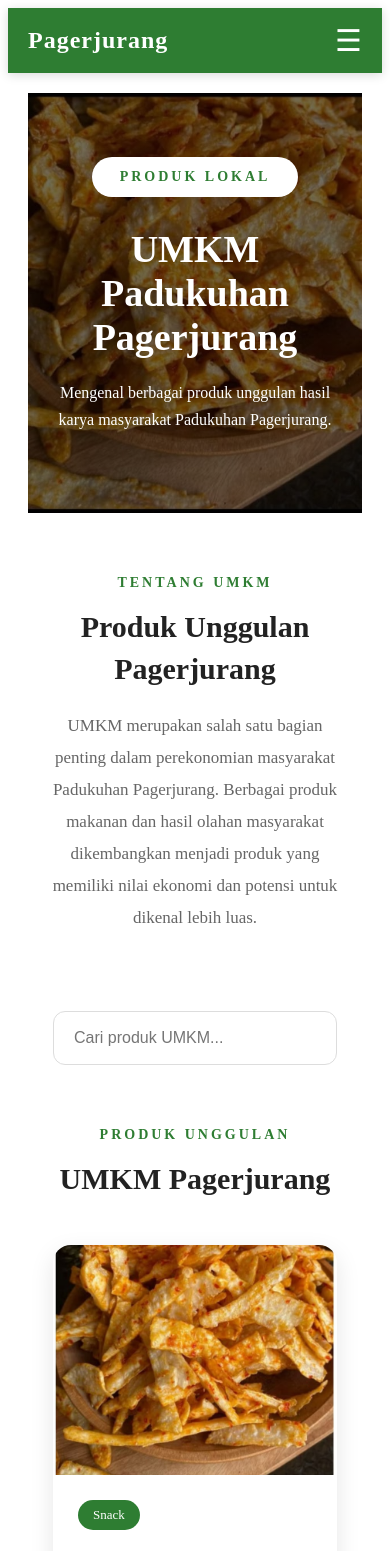
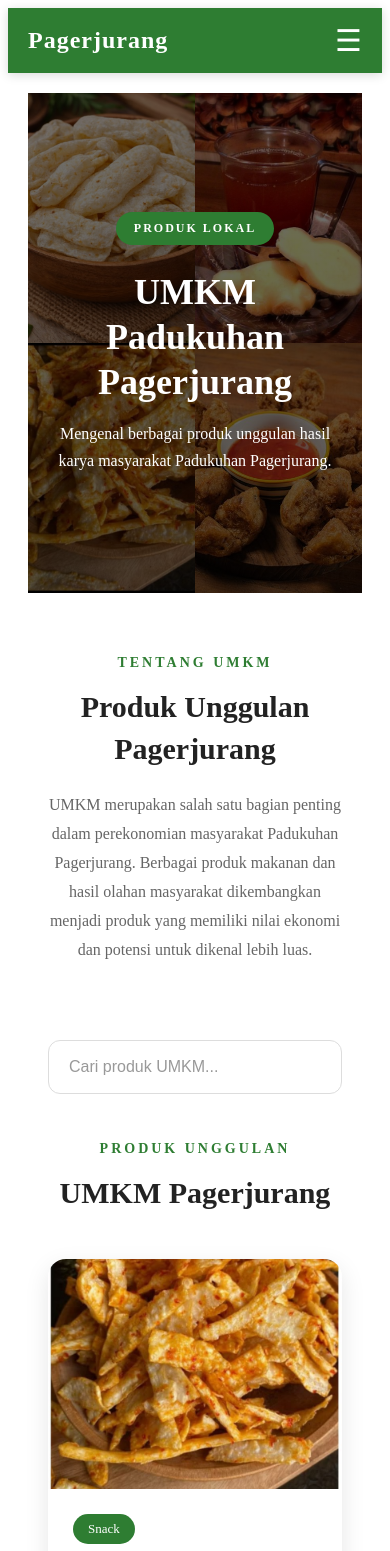
Before and after one commit to fahrurrozi24/digitalisasi-umkm-pagerjurang, a React (Vite) app: page /umkm in a window 390 px wide. Shown: the top 1551 px of the page. Built offline with nearby package versions, Linux system fonts and the light colour scheme.

Commit message:
Final website KKN

```diff
--- a/src/pages/Umkm.css
+++ b/src/pages/Umkm.css
@@ -1,48 +1,114 @@
-/* ========================= */
+/* ================================================= */
 /* HERO */
-/* ========================= */
+/* ================================================= */
 
 .umkm-hero {
+  position: relative;
+
   min-height: 520px;
 
-  background-size: cover;
-  background-position: center;
+  display: flex;
 
-  display: flex;
   justify-content: center;
   align-items: center;
 
   text-align: center;
 
+  overflow: hidden;
+
   color: white;
 }
 
+
+/* ================================================= */
+/* 4 BACKGROUND */
+/* ================================================= */
+
+.umkm-background {
+  position: absolute;
+
+  inset: 0;
+
+  display: grid;
+
+  grid-template-columns: 1fr 1fr;
+
+  grid-template-rows: 1fr 1fr;
+
+  z-index: 0;
+}
+
+.bg-image {
+  width: 100%;
+  height: 100%;
+
+  background-size: cover;
+
+  background-position: center;
+
+  background-repeat: no-repeat;
+
+  transition: transform .5s ease;
+}
+
+
+/* ================================================= */
+/* OVERLAY */
+/* ================================================= */
+
+.umkm-background-overlay {
+  position: absolute;
+
+  inset: 0;
+
+  background:
+    linear-gradient(
+      rgba(0,0,0,.55),
+      rgba(0,0,0,.65)
+    );
+
+  z-index: 1;
+}
+
+
+/* ================================================= */
+/* HERO CONTENT */
+/* ================================================= */
+
 .umkm-hero-content {
+  position: relative;
+
+  z-index: 2;
+
   max-width: 900px;
+
   padding: 30px;
 }
 
-.umkm-hero-content span,
-.detail-label {
+.umkm-hero-content span {
   display: inline-block;
 
-  background: white;
-  color: #2e7d32;
+  background: #2e7d32;
 
-  padding: 12px 28px;
+  color: white;
+
+  padding: 10px 25px;
 
   border-radius: 30px;
 
   font-size: 14px;
+
   font-weight: bold;
 
-  letter-spacing: 3px;
+  letter-spacing: 2px;
 }
 
 .umkm-hero-content h1 {
   color: white;
 
   font-size: 58px;
+
+  line-height: 1.2;
 
   margin: 30px 0 20px;
 
@@ -55,12 +121,16 @@
   font-size: 20px;
 
   line-height: 32px;
+
+  max-width: 750px;
+
+  margin: auto;
 }
 
 
-/* ========================= */
+/* ================================================= */
 /* ABOUT */
-/* ========================= */
+/* ================================================= */
 
 .umkm-about {
   max-width: 900px;
@@ -84,25 +154,25 @@
 
 .umkm-about h2,
 .umkm-list-header h2 {
+  color: #222;
+
   font-size: 38px;
 
   margin: 15px 0 20px;
-
-  color: #222;
 }
 
 .umkm-about p {
+  color: #666;
+
   font-size: 17px;
 
   line-height: 32px;
-
-  color: #666;
 }
 
 
-/* ========================= */
+/* ================================================= */
 /* SEARCH */
-/* ========================= */
+/* ================================================= */
 
 .umkm-search {
   max-width: 1000px;
@@ -123,6 +193,10 @@
 
   border-radius: 12px;
 
+  background: white;
+
+  color: #333;
+
   font-size: 16px;
 
   outline: none;
@@ -134,13 +208,18 @@
   border-color: #2e7d32;
 
   box-shadow:
-    0 0 0 3px rgba(46,125,50,.12);
+    0 0 0 3px
+    rgba(46,125,50,.12);
+}
+
+.umkm-search input::placeholder {
+  color: #999;
 }
 
 
-/* ========================= */
+/* ================================================= */
 /* LIST */
-/* ========================= */
+/* ================================================= */
 
 .umkm-list {
   max-width: 1200px;
@@ -160,15 +239,18 @@
   display: grid;
 
   grid-template-columns:
-    repeat(auto-fit, minmax(280px, 1fr));
+    repeat(
+      auto-fit,
+      minmax(280px, 1fr)
+    );
 
   gap: 30px;
 }
 
 
-/* ========================= */
+/* ================================================= */
 /* CARD */
-/* ========================= */
+/* ================================================= */
 
 .umkm-card {
   background: white;
@@ -178,17 +260,24 @@
   overflow: hidden;
 
   box-shadow:
-    0 8px 25px rgba(0,0,0,.10);
+    0 8px 25px
+    rgba(0,0,0,.10);
 
-  transition: .3s ease;
+  transition:
+    transform .3s ease,
+    box-shadow .3s ease;
 }
 
 .umkm-card:hover {
   transform: translateY(-8px);
 
   box-shadow:
-    0 15px 35px rgba(0,0,0,.16);
+    0 15px 35px
+    rgba(0,0,0,.16);
 }
+
+
+/* IMAGE */
 
 .umkm-card-image {
   height: 230px;
@@ -198,23 +287,28 @@
 
 .umkm-card-image img {
   width: 100%;
+
   height: 100%;
 
   object-fit: cover;
 
-  transition: .4s;
+  transition:
+    transform .4s ease;
 }
 
-.umkm-card:hover .umkm-card-image img {
+.umkm-card:hover
+.umkm-card-image img {
   transform: scale(1.07);
 }
+
+
+/* CONTENT */
 
 .umkm-card-content {
   padding: 25px;
 }
 
-.umkm-category,
-.detail-category {
+.umkm-category {
   display: inline-block;
 
   background: #2e7d32;
@@ -229,11 +323,11 @@
 }
 
 .umkm-card-content h3 {
+  color: #222;
+
   font-size: 26px;
 
   margin: 18px 0 12px;
-
-  color: #222;
 }
 
 .umkm-card-content p {
@@ -243,6 +337,9 @@
 
   margin-bottom: 20px;
 }
+
+
+/* BUTTON */
 
 .umkm-card-content button {
   width: 100%;
@@ -259,6 +356,8 @@
 
   font-size: 16px;
 
+  font-weight: 600;
+
   cursor: pointer;
 
   transition: .3s;
@@ -266,22 +365,26 @@
 
 .umkm-card-content button:hover {
   background: #1b5e20;
+
+  transform: translateY(-2px);
 }
 
 
-/* ========================= */
+/* ================================================= */
 /* DETAIL HERO */
-/* ========================= */
+/* ================================================= */
 
 .umkm-detail-hero {
   min-height: 430px;
 
   background-size: cover;
+
   background-position: center;
 
   display: flex;
 
   justify-content: center;
+
   align-items: center;
 
   text-align: center;
@@ -293,31 +396,52 @@
   padding: 30px;
 }
 
+.detail-label {
+  display: inline-block;
+
+  background: #2e7d32;
+
+  color: white;
+
+  padding: 10px 25px;
+
+  border-radius: 30px;
+
+  font-size: 14px;
+
+  font-weight: bold;
+
+  letter-spacing: 2px;
+}
+
 .detail-hero-content h1 {
   color: white;
 
   font-size: 55px;
 
+  line-height: 1.2;
+
   margin: 25px 0 10px;
 }
 
 .detail-hero-content p {
+  color: white;
+
   font-size: 20px;
-
-  color: white;
 }
 
 
-/* ========================= */
+/* ================================================= */
 /* DETAIL */
-/* ========================= */
+/* ================================================= */
 
 .umkm-detail {
   max-width: 1100px;
 
   margin: auto;
 
-  padding: 50px 25px 100px;
+  padding:
+    50px 25px 100px;
 }
 
 
@@ -337,6 +461,8 @@
   cursor: pointer;
 
   margin-bottom: 30px;
+
+  padding: 0;
 }
 
 .back-button:hover {
@@ -349,7 +475,8 @@
 .detail-card {
   display: grid;
 
-  grid-template-columns: 1fr 1fr;
+  grid-template-columns:
+    1fr 1fr;
 
   gap: 50px;
 
@@ -360,8 +487,12 @@
   padding: 35px;
 
   box-shadow:
-    0 10px 35px rgba(0,0,0,.10);
+    0 10px 35px
+    rgba(0,0,0,.10);
 }
+
+
+/* DETAIL IMAGE */
 
 .detail-image {
   height: 500px;
@@ -379,16 +510,33 @@
   object-fit: cover;
 }
 
+
+/* DETAIL CONTENT */
+
 .detail-content {
   padding: 15px 10px;
 }
 
+.detail-category {
+  display: inline-block;
+
+  background: #2e7d32;
+
+  color: white;
+
+  padding: 7px 15px;
+
+  border-radius: 30px;
+
+  font-size: 13px;
+}
+
 .detail-content h2 {
+  color: #2e7d32;
+
   font-size: 40px;
 
   margin: 20px 0;
-
-  color: #2e7d32;
 }
 
 .detail-line {
@@ -400,11 +548,11 @@
 }
 
 .detail-content h3 {
+  color: #222;
+
   font-size: 22px;
 
   margin-bottom: 15px;
-
-  color: #222;
 }
 
 .detail-content p {
@@ -420,9 +568,9 @@
 }
 
 
-/* ========================= */
-/* INFO DETAIL */
-/* ========================= */
+/* ================================================= */
+/* DETAIL INFO */
+/* ================================================= */
 
 .detail-info {
   margin-top: 30px;
@@ -459,9 +607,9 @@
 }
 
 
-/* ========================= */
+/* ================================================= */
 /* DETAIL BOTTOM */
-/* ========================= */
+/* ================================================= */
 
 .detail-bottom {
   text-align: center;
@@ -488,9 +636,9 @@
 }
 
 
-/* ========================= */
+/* ================================================= */
 /* NO RESULT */
-/* ========================= */
+/* ================================================= */
 
 .no-result {
   grid-column: 1 / -1;
@@ -503,9 +651,9 @@
 }
 
 
-/* ========================= */
+/* ================================================= */
 /* SUPPORT */
-/* ========================= */
+/* ================================================= */
 
 .umkm-support {
   background: #f5f5f5;
@@ -532,18 +680,62 @@
 }
 
 
-/* ========================= */
+/* ================================================= */
+/* TABLET */
+/* ================================================= */
+
+@media (max-width: 992px) {
+
+  .umkm-hero-content h1 {
+    font-size: 46px;
+  }
+
+  .detail-card {
+    gap: 30px;
+  }
+
+  .detail-image {
+    height: 430px;
+  }
+
+}
+
+
+/* ================================================= */
 /* MOBILE */
-/* ========================= */
+/* ================================================= */
 
 @media (max-width: 768px) {
 
+  /* HERO */
+
   .umkm-hero {
-    min-height: 420px;
+    min-height: 500px;
+  }
+
+  .umkm-background {
+    grid-template-columns: 1fr 1fr;
+
+    grid-template-rows: 1fr 1fr;
+  }
+
+  .umkm-hero-content {
+    padding: 25px 20px;
+  }
+
+  .umkm-hero-content span {
+    font-size: 12px;
+
+    padding: 9px 18px;
   }
 
   .umkm-hero-content h1 {
-    font-size: 38px;
+    font-size: 36px;
+
+    line-height: 45px;
+
+    margin:
+      25px 0 15px;
   }
 
   .umkm-hero-content p {
@@ -552,8 +744,12 @@
     line-height: 27px;
   }
 
+
+  /* ABOUT */
+
   .umkm-about {
-    padding: 60px 20px;
+    padding:
+      60px 20px;
   }
 
   .umkm-about h2,
@@ -561,26 +757,75 @@
     font-size: 30px;
   }
 
+  .umkm-about p {
+    font-size: 16px;
+
+    line-height: 29px;
+  }
+
+
+  /* SEARCH */
+
+  .umkm-search {
+    padding: 0 20px;
+
+    margin-bottom: 45px;
+  }
+
+
+  /* LIST */
+
+  .umkm-list {
+    padding:
+      0 20px 70px;
+  }
+
   .umkm-grid {
     grid-template-columns: 1fr;
   }
 
-  /* DETAIL MOBILE */
+
+  /* DETAIL HERO */
 
   .umkm-detail-hero {
     min-height: 350px;
   }
 
+  .detail-hero-content {
+    padding: 20px;
+  }
+
+  .detail-label {
+    font-size: 12px;
+
+    padding:
+      9px 18px;
+  }
+
   .detail-hero-content h1 {
     font-size: 38px;
+
+    line-height: 45px;
+  }
+
+  .detail-hero-content p {
+    font-size: 17px;
+  }
+
+
+  /* DETAIL */
+
+  .umkm-detail {
+    padding:
+      35px 20px 70px;
   }
 
   .detail-card {
     grid-template-columns: 1fr;
 
+    gap: 25px;
+
     padding: 20px;
-
-    gap: 25px;
   }
 
   .detail-image {
@@ -599,7 +844,12 @@
     font-size: 16px;
 
     line-height: 29px;
+
+    text-align: left;
   }
+
+
+  /* INFO */
 
   .detail-info div {
     flex-direction: column;
@@ -610,4 +860,17 @@
   .detail-info span {
     text-align: left;
   }
+
+
+  /* SUPPORT */
+
+  .umkm-support {
+    padding:
+      60px 20px;
+  }
+
+  .umkm-support h2 {
+    font-size: 28px;
+  }
+
 }
--- a/src/pages/Umkm.jsx
+++ b/src/pages/Umkm.jsx
@@ -10,6 +10,10 @@ import "./Umkm.css";
 function Umkm() {
   const [search, setSearch] = useState("");
   const [selectedUmkm, setSelectedUmkm] = useState(null);
+
+  /* ========================= */
+  /* DATA UMKM */
+  /* ========================= */
 
   const umkm = [
     {
@@ -25,7 +29,7 @@ function Umkm() {
       kategori: "Snack",
       gambar: slondok,
       deskripsi:
-        "Slondok merupakan salah satu makanan ringan berbahan dasar singkong yang menjadi produk olahan masyarakat. Singkong diolah menjadi camilan dengan tekstur renyah dan memiliki berbagai varian rasa. Produk ini cocok dinikmati sebagai teman bersantai maupun oleh-oleh.",
+        "Slondok merupakan salah satu makanan ringan berbahan dasar singkong yang menjadi produk olahan masyarakat Padukuhan Pagerjurang. Singkong diolah menjadi camilan dengan tekstur renyah dan memiliki berbagai varian rasa. Produk ini cocok dinikmati sebagai teman bersantai maupun oleh-oleh.",
     },
 
     {
@@ -45,25 +49,35 @@ function Umkm() {
     },
   ];
 
+  /* ========================= */
+  /* SEARCH */
+  /* ========================= */
+
   const hasil = umkm.filter((item) =>
     item.nama.toLowerCase().includes(search.toLowerCase())
   );
 
-  /* ========================= */
+  /* ================================================= */
   /* HALAMAN DETAIL */
-  /* ========================= */
+  /* ================================================= */
 
   if (selectedUmkm) {
     return (
       <>
+        {/* ========================= */}
         {/* HERO DETAIL */}
+        {/* ========================= */}
+
         <section
           className="umkm-detail-hero"
           style={{
-            backgroundImage: `linear-gradient(
-              rgba(0,0,0,.55),
-              rgba(0,0,0,.55)
-            ), url("${selectedUmkm.gambar}")`,
+            backgroundImage: `
+              linear-gradient(
+                rgba(0,0,0,.55),
+                rgba(0,0,0,.65)
+              ),
+              url("${selectedUmkm.gambar}")
+            `,
           }}
         >
           <div className="detail-hero-content">
@@ -77,8 +91,12 @@ function Umkm() {
           </div>
         </section>
 
+        {/* ========================= */}
         {/* DETAIL PRODUK */}
+        {/* ========================= */}
+
         <main className="umkm-detail">
+
           <button
             className="back-button"
             onClick={() => setSelectedUmkm(null)}
@@ -87,6 +105,9 @@ function Umkm() {
           </button>
 
           <div className="detail-card">
+
+            {/* GAMBAR */}
+
             <div className="detail-image">
               <img
                 src={selectedUmkm.gambar}
@@ -94,7 +115,10 @@ function Umkm() {
               />
             </div>
 
+            {/* INFORMASI */}
+
             <div className="detail-content">
+
               <span className="detail-category">
                 {selectedUmkm.kategori}
               </span>
@@ -105,163 +129,295 @@ function Umkm() {
 
               <h3>Tentang Produk</h3>
 
-              <p>{selectedUmkm.deskripsi}</p>
+              <p>
+                {selectedUmkm.deskripsi}
+              </p>
 
               <p>
                 Produk ini merupakan salah satu hasil karya
-                masyarakat Padukuhan Pagerjurang yang dapat
-                menjadi bagian dari potensi ekonomi lokal.
+                masyarakat Padukuhan Pagerjurang yang menjadi
+                bagian dari potensi ekonomi lokal. Produk
+                dihasilkan oleh masyarakat dan memiliki
+                karakteristik serta cita rasa yang khas.
               </p>
 
+              {/* INFORMASI PRODUK */}
+
               <div className="detail-info">
+
                 <div>
                   <strong>Nama Produk</strong>
-                  <span>{selectedUmkm.nama}</span>
+
+                  <span>
+                    {selectedUmkm.nama}
+                  </span>
                 </div>
 
                 <div>
                   <strong>Kategori</strong>
-                  <span>{selectedUmkm.kategori}</span>
+
+                  <span>
+                    {selectedUmkm.kategori}
+                  </span>
                 </div>
 
                 <div>
-                  <strong>Asal</strong>
-                  <span>Padukuhan Pagerjurang</span>
+                  <strong>Asal Produk</strong>
+
+                  <span>
+                    Padukuhan Pagerjurang
+                  </span>
                 </div>
+
               </div>
+
             </div>
+
           </div>
 
-          {/* TOMBOL KEMBALI */}
+          {/* TOMBOL BAWAH */}
+
           <div className="detail-bottom">
+
             <button
               className="back-button bottom"
               onClick={() => setSelectedUmkm(null)}
             >
               ← Lihat Produk UMKM Lainnya
             </button>
+
           </div>
+
         </main>
       </>
     );
   }
 
-  /* ========================= */
+  /* ================================================= */
   /* HALAMAN UTAMA UMKM */
-  /* ========================= */
+  /* ================================================= */
 
   return (
     <>
+      {/* ========================= */}
       {/* HERO */}
-      <section
-        className="umkm-hero"
-        style={{
-          backgroundImage: `linear-gradient(
-            rgba(0,0,0,.55),
-            rgba(0,0,0,.55)
-          ), url("${manggleng}")`,
-        }}
-      >
+      {/* ========================= */}
+
+      <section className="umkm-hero">
+
+        {/* BACKGROUND 4 GAMBAR */}
+
+        <div className="umkm-background">
+
+          <div
+            className="bg-image"
+            style={{
+              backgroundImage: `url("${slondok}")`,
+            }}
+          ></div>
+
+          <div
+            className="bg-image"
+            style={{
+              backgroundImage: `url("${jahe}")`,
+            }}
+          ></div>
+
+          <div
+            className="bg-image"
+            style={{
+              backgroundImage: `url("${manggleng}")`,
+            }}
+          ></div>
+
+          <div
+            className="bg-image"
+            style={{
+              backgroundImage: `url("${bakso}")`,
+            }}
+          ></div>
+
+        </div>
+
+        {/* OVERLAY */}
+
+        <div className="umkm-background-overlay"></div>
+
+        {/* HERO TEXT */}
+
         <div className="umkm-hero-content">
-          <span>PRODUK LOKAL</span>
 
-          <h1>UMKM Padukuhan Pagerjurang</h1>
+          <span>
+            PRODUK LOKAL
+          </span>
+
+          <h1>
+            UMKM Padukuhan Pagerjurang
+          </h1>
 
           <p>
-            Mengenal berbagai produk unggulan hasil karya
-            masyarakat Padukuhan Pagerjurang.
+            Mengenal berbagai produk unggulan hasil
+            karya masyarakat Padukuhan Pagerjurang.
           </p>
+
         </div>
+
       </section>
 
-      {/* TENTANG */}
+      {/* ========================= */}
+      {/* TENTANG UMKM */}
+      {/* ========================= */}
+
       <section className="umkm-about">
+
         <span className="section-label">
           TENTANG UMKM
         </span>
 
-        <h2>Produk Unggulan Pagerjurang</h2>
+        <h2>
+          Produk Unggulan Pagerjurang
+        </h2>
 
         <p>
           UMKM merupakan salah satu bagian penting dalam
           perekonomian masyarakat Padukuhan Pagerjurang.
-          Berbagai produk makanan dan hasil olahan masyarakat
-          dikembangkan menjadi produk yang memiliki nilai
-          ekonomi dan potensi untuk dikenal lebih luas.
+          Berbagai produk makanan dan hasil olahan
+          masyarakat dikembangkan menjadi produk yang
+          memiliki nilai ekonomi dan potensi untuk dikenal
+          lebih luas.
         </p>
+
       </section>
 
+      {/* ========================= */}
       {/* SEARCH */}
+      {/* ========================= */}
+
       <section className="umkm-search">
+
         <input
           type="text"
           placeholder="Cari produk UMKM..."
           value={search}
-          onChange={(e) => setSearch(e.target.value)}
+          onChange={(e) =>
+            setSearch(e.target.value)
+          }
         />
+
       </section>
 
-      {/* DAFTAR */}
+      {/* ========================= */}
+      {/* DAFTAR UMKM */}
+      {/* ========================= */}
+
       <section className="umkm-list">
+
         <div className="umkm-list-header">
+
           <span className="section-label">
             PRODUK UNGGULAN
           </span>
 
-          <h2>UMKM Pagerjurang</h2>
+          <h2>
+            UMKM Pagerjurang
+          </h2>
+
         </div>
 
         <div className="umkm-grid">
+
           {hasil.length > 0 ? (
+
             hasil.map((item, index) => (
-              <div className="umkm-card" key={index}>
+
+              <div
+                className="umkm-card"
+                key={index}
+              >
+
+                {/* GAMBAR */}
+
                 <div className="umkm-card-image">
+
                   <img
                     src={item.gambar}
                     alt={item.nama}
                   />
+
                 </div>
 
+                {/* INFORMASI */}
+
                 <div className="umkm-card-content">
+
                   <span className="umkm-category">
                     {item.kategori}
                   </span>
 
-                  <h3>{item.nama}</h3>
+                  <h3>
+                    {item.nama}
+                  </h3>
 
                   <p>
-                    {item.deskripsi.substring(0, 100)}...
+                    {item.deskripsi.substring(
+                      0,
+                      100
+                    )}
+                    ...
                   </p>
 
+                  {/* DETAIL */}
+
                   <button
-                    onClick={() => setSelectedUmkm(item)}
+                    onClick={() =>
+                      setSelectedUmkm(item)
+                    }
                   >
                     Lihat Detail
                   </button>
+
                 </div>
+
               </div>
+
             ))
+
           ) : (
+
             <div className="no-result">
-              <h3>Produk tidak ditemukan</h3>
+
+              <h3>
+                Produk tidak ditemukan
+              </h3>
 
               <p>
                 Coba gunakan kata kunci lain.
               </p>
+
             </div>
+
           )}
+
         </div>
+
       </section>
 
+      {/* ========================= */}
       {/* PENUTUP */}
+      {/* ========================= */}
+
       <section className="umkm-support">
-        <h2>Dukung UMKM Lokal</h2>
+
+        <h2>
+          Dukung UMKM Lokal
+        </h2>
 
         <p>
           Dengan mengenal dan membeli produk UMKM
           Pagerjurang, kita turut mendukung perkembangan
           ekonomi masyarakat serta potensi lokal.
         </p>
+
       </section>
     </>
   );
```
